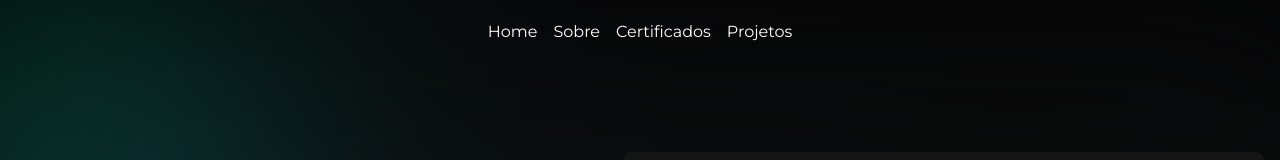
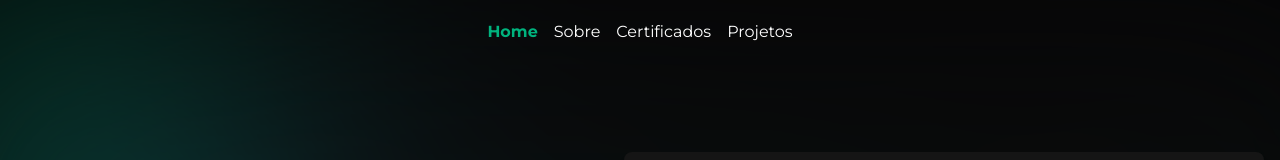
Before and after one commit to lamongabriel/old-portfolio, a Next.js app: page / in a window 1280 px wide. Shown: the top 160 px of the page. Built offline with nearby package versions, Linux system fonts and the light colour scheme.

Commit message:
header hover and items map

```diff
--- a/src/components/Header.tsx
+++ /dev/null
@@ -1,14 +0,0 @@
-export function Header () {
-  return (
-    <header className="fixed top-0 left-0 w-full h-16">
-      <nav>
-        <ul className="flex items-center justify-center gap-4 h-16 text-white">
-          <li>Home</li>
-          <li>Sobre</li>
-          <li>Certificados</li>
-          <li>Projetos</li>
-        </ul>
-      </nav>
-    </header>
-  )
-}
--- /dev/null
+++ b/src/components/Header/index.tsx
@@ -0,0 +1,31 @@
+import Link from 'next/link'
+import { useRouter } from 'next/router'
+
+import styles from './styles.module.css'
+
+const menuItems = [
+  { label: 'Home', path: '/' },
+  { label: 'Sobre', path: '/about' },
+  { label: 'Certificados', path: '/certificates' },
+  { label: 'Projetos', path: '/projects' }
+]
+
+export function Header () {
+  const router = useRouter()
+
+  return (
+    <header className="fixed top-0 left-0 w-full h-16">
+      <nav>
+        <ul className="flex items-center justify-center gap-4 h-16 text-white">
+          {menuItems.map((item, index) => (
+						<li key={index}>
+							<Link href={item.path} className={item.path === router.pathname ? styles['menu__item--active'] : styles.menu__item}>
+								{item.label}
+							</Link>
+						</li>
+          ))}
+        </ul>
+      </nav>
+    </header>
+  )
+}
--- /dev/null
+++ b/src/components/Header/styles.module.css
@@ -0,0 +1,24 @@
+.menu__item {
+	position: relative;
+}
+
+.menu__item::after {
+	content: '';
+	height: 2px;
+	background-color: #fff;
+	position: absolute;
+	bottom: -5px;
+	left: 0;
+	width: 0;
+
+	transition: width 300ms;
+}
+
+.menu__item:hover::after{
+	width: 100%;
+}
+
+.menu__item--active {
+	color: #00b37e;
+	font-weight: bold;
+}
```
